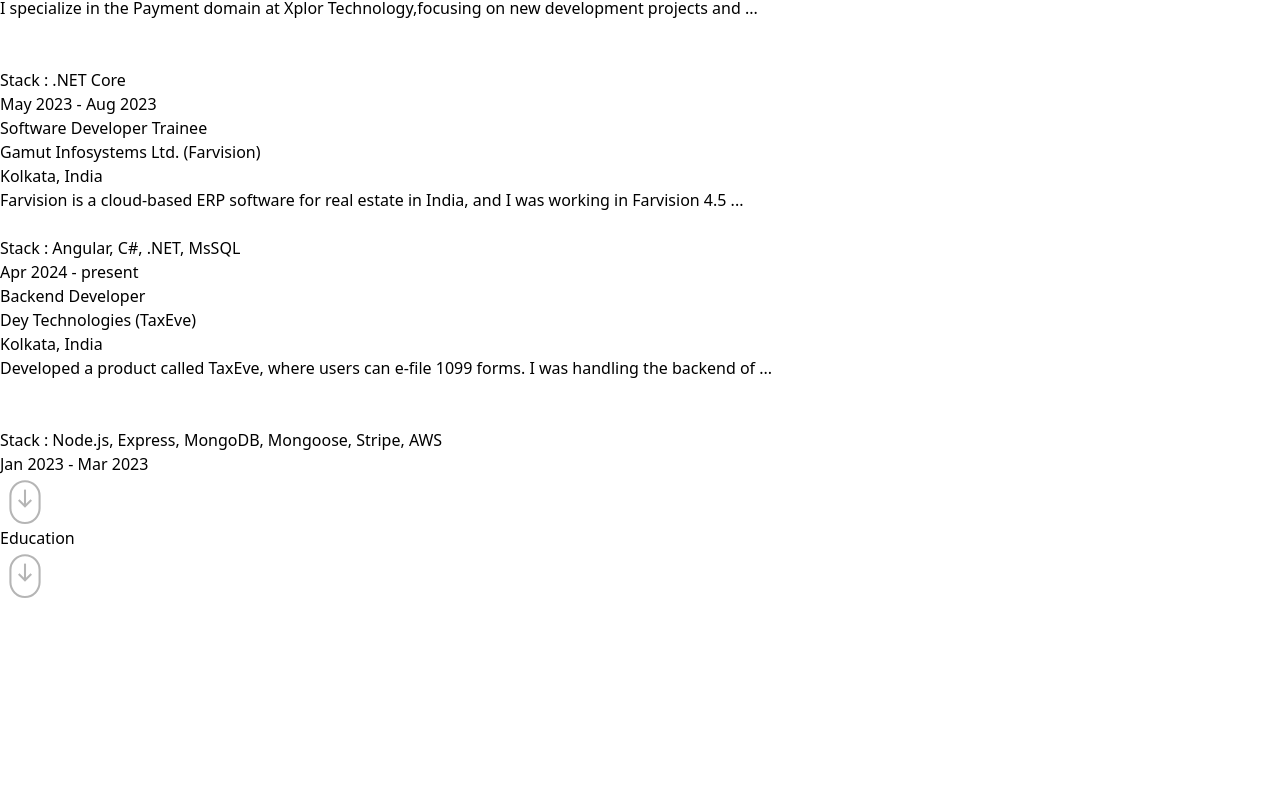
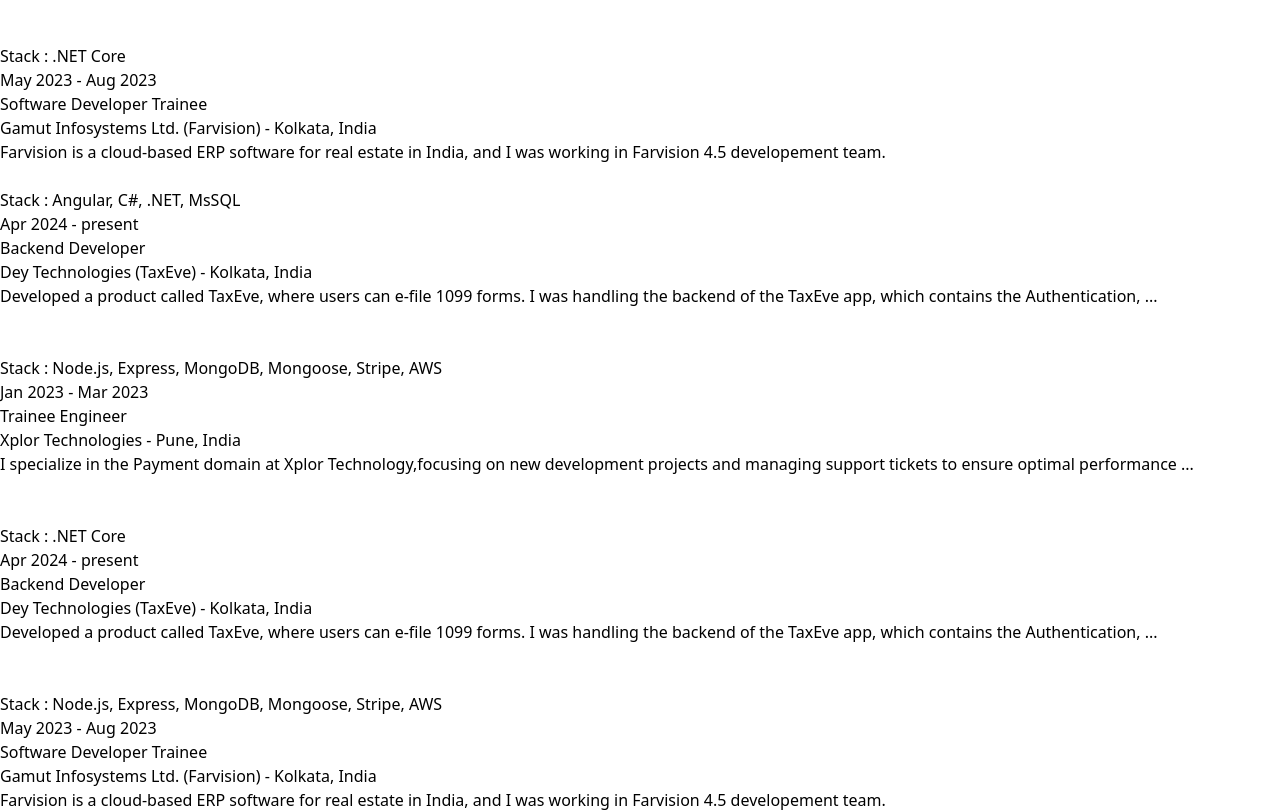
Before and after one commit to B3nzy/portfolio-next, a Next.js app: page /about in a window 1280 px wide. Shown: the part 512-1324 px from the top of the page. Before the commit the page ends 1113 px from the top, so only its background shows below. Built offline with nearby package versions, Linux system fonts and the light colour scheme.

Commit message:
Add styling to experience section.

```diff
--- a/src/app/about/page.jsx
+++ b/src/app/about/page.jsx
@@ -1,6 +1,6 @@
 "use client";
-import React from "react";
-import { animate, motion } from "framer-motion";
+import React, { useRef } from "react";
+import { animate, motion, stagger, useInView } from "framer-motion";
 import Link from "next/link";
 
 const skills = [
@@ -76,6 +76,18 @@
 ];
 
 export default function AboutPage() {
+  const skillRef = useRef();
+  const isSKillRefInView = useInView(skillRef);
+
+  const leftExperienceRef = useRef();
+  const isLeftExperienceRefInView = useInView(leftExperienceRef);
+
+  const rightExperienceRef = useRef();
+  const isRightExperienceRefInView = useInView(rightExperienceRef);
+
+  const mobileRightExperienceRef = useRef();
+  const isMobileRightExperienceRefInView = useInView(mobileRightExperienceRef);
+
   const jobDescriptionVariant = {
     initial: { x: "2vw", y: "0vh", opacity: 0 },
     animate: { x: "0vw", y: "0vh", opacity: 1 },
@@ -92,7 +104,7 @@
         {/* Text Container */}
         <div className="p-4 sm:p-8 md:p-12 lg:-20 xl:p-48 flex flex-col gap-24 md:gap-32 lg:gap-48 xl:gap-64">
           {/* Biography Container */}
-          <div className="flex flex-col gap-12 justify-center">
+          <div className="flex flex-col gap-32 justify-center">
             <h1 className="font-bold text-2xl md:text-3xl">Biography</h1>
             <p className="text-lg">
               I’m a Full-Stack Developer with a passion for building scalable,
@@ -140,8 +152,15 @@
             </motion.svg>
           </div>
           {/* Skills Contailer */}
-          <div className="flex flex-col gap-12 justify-center">
-            <h1 className="font-bold text-2xl md:text-3xl">Skills</h1>
+          <div className="flex flex-col gap-32 justify-center" ref={skillRef}>
+            <motion.h1
+              className="font-bold text-2xl md:text-3xl"
+              initial={{ x: "-300px" }}
+              animate={isSKillRefInView ? { x: 0 } : {}}
+              transition={{ delay: 0.2 }}
+            >
+              Skills
+            </motion.h1>
             <div className="flex flex-wrap gap-5">
               {skills.map((skill) => {
                 return (
@@ -194,34 +213,49 @@
             </motion.svg>
           </div>
           {/* Experience Container */}
-          <div className="flex flex-col gap-12 justify-center">
+          <div className="flex flex-col gap-32 justify-center">
             <h1 className="font-bold text-2xl md:text-3xl">Experience</h1>
             {/* Experience List */}
             <div className="">
               {/* Experience List Item */}
+              {/* For large screen */}
               <div className=" hidden lg:flex flex-row gap-5">
                 {/* Left */}
-                <div className="flex flex-col gap-10">
+                <div className="flex flex-col gap-10" ref={leftExperienceRef}>
                   {experiences.map((item, index) => {
                     if (index % 2 == 0) {
                       return (
-                        <div
+                        <motion.div
+                          initial={{ x: "-100px" }}
+                          animate={isLeftExperienceRefInView ? { x: 0 } : {}}
+                          transition={{
+                            delay: 0.4 * (index + 1),
+                          }}
                           key={index}
-                          className="flex flex-col gap-2 xl:h-[250px] lg:h-[300px] border bg-white rounded p-2 justify-center"
+                          className="flex flex-col gap-2 xl:h-[250px] lg:h-[300px] border bg-white rounded p-2 justify-center shadow-xl"
                         >
-                          <div className="">{item.title}</div>
-                          <div>{item.company}</div>
-                          <div>{item.location}</div>
+                          <div className="text-xl text-slate-800">
+                            {item.title}
+                          </div>
+                          <div className="italic mb-5 text-slate-600">
+                            {item.company} - {item.location}
+                          </div>
                           <motion.div
-                            className="cursor-pointer"
+                            className={
+                              item.description.length > 150
+                                ? "cursor-pointer "
+                                : ""
+                            }
                             initial="initial"
                             animate="initial"
-                            whileHover="animate"
+                            whileHover={
+                              item.description.length > 150 ? "animate" : ""
+                            }
                           >
-                            {item.description.length > 100
+                            {item.description.length > 150
                               ? item.description.substring(
                                   0,
-                                  item.description.lastIndexOf(" ", 100)
+                                  item.description.lastIndexOf(" ", 150)
                                 ) + " ..."
                               : item.description}
                             <motion.div
@@ -231,12 +265,15 @@
                               {item.description}
                             </motion.div>
                           </motion.div>
-                          <div>{item.techStack}</div>
-                        </div>
+                          <div className="italic">{item.techStack}</div>
+                        </motion.div>
                       );
                     } else {
                       return (
-                        <div className="flex justify-end xl:h-[250px] lg:h-[300px] italic">
+                        <div
+                          key={index}
+                          className="flex justify-end xl:h-[250px] lg:h-[300px] italic"
+                        >
                           {item.date}
                         </div>
                       );
@@ -251,34 +288,48 @@
                         key={index}
                         className="flex flex-col items-center gap-2"
                       >
-                        <div className="w-4 h-4 rounded-full bg-white ring-4 ring-red-700"></div>
-                        <div className="xl:h-[260px] lg:h-[310px] w-1 bg-orange-500"></div>
+                        <div className="w-4 h-4 rounded-full bg-white ring-4 ring-orange-500"></div>
+                        <div className="xl:h-[260px] lg:h-[310px] w-[2px] bg-black"></div>
                       </div>
                     );
                   })}
                 </div>
                 {/* Right */}
-                <div className="flex flex-col gap-10">
+                <div className="flex flex-col gap-10" ref={rightExperienceRef}>
                   {experiences.map((item, index) => {
                     if (index % 2 == 1) {
                       return (
-                        <div
+                        <motion.div
+                          initial={{ x: "100px" }}
+                          animate={isRightExperienceRefInView ? { x: 0 } : {}}
+                          transition={{
+                            delay: 0.4 * (index + 1),
+                          }}
                           key={index}
-                          className="flex flex-col gap-2 lg:h-[300px] xl:h-[250px] border bg-white rounded p-2 justify-center"
+                          className="flex flex-col gap-2 lg:h-[300px] xl:h-[250px] border bg-white rounded p-2 justify-center shadow-xl"
                         >
-                          <div className="">{item.title}</div>
-                          <div>{item.company}</div>
-                          <div>{item.location}</div>
+                          <div className="text-xl text-slate-800">
+                            {item.title}
+                          </div>
+                          <div className="italic mb-5 text-slate-600">
+                            {item.company} - {item.location}
+                          </div>
                           <motion.div
-                            className="cursor-pointer"
+                            className={
+                              item.description.length > 150
+                                ? "cursor-pointer "
+                                : ""
+                            }
                             initial="initial"
                             animate="initial"
-                            whileHover="animate"
+                            whileHover={
+                              item.description.length > 150 ? "animate" : ""
+                            }
                           >
-                            {item.description.length > 100
+                            {item.description.length > 150
                               ? item.description.substring(
                                   0,
-                                  item.description.lastIndexOf(" ", 100)
+                                  item.description.lastIndexOf(" ", 150)
                                 ) + " ..."
                               : item.description}
                             <motion.div
@@ -288,16 +339,92 @@
                               {item.description}
                             </motion.div>
                           </motion.div>
-                          <div>{item.techStack}</div>
-                        </div>
+                          <div className="italic">{item.techStack}</div>
+                        </motion.div>
                       );
                     } else {
                       return (
-                        <div className="flex justify-start lg:h-[300px] xl:h-[250px] italic">
+                        <div
+                          key={index}
+                          className="flex justify-start lg:h-[300px] xl:h-[250px] italic"
+                        >
                           {item.date}
                         </div>
                       );
                     }
+                  })}
+                </div>
+              </div>
+
+              {/* For Small Screen */}
+              <div className="flex lg:hidden flex-row gap-4">
+                {/* Left */}
+                <div className="flex flex-col gap-2">
+                  {experiences.map((item, index) => {
+                    return (
+                      <div
+                        key={index}
+                        className="flex flex-col items-center gap-2"
+                      >
+                        <div className="w-4 h-4 rounded-full bg-white ring-4 ring-orange-500"></div>
+                        <div className="h-[360px] w-[2px] bg-black"></div>
+                      </div>
+                    );
+                  })}
+                </div>
+                {/* Right */}
+                <div
+                  className="flex flex-col gap-10"
+                  ref={mobileRightExperienceRef}
+                >
+                  {experiences.map((item, index) => {
+                    return (
+                      <motion.div
+                        initial={{ opacity: 0 }}
+                        animate={
+                          isMobileRightExperienceRefInView ? { opacity: 1 } : {}
+                        }
+                        transition={{
+                          delay: 0.4 * (index + 1),
+                        }}
+                        key={index}
+                        className="flex flex-col gap-2 h-[350px]  border bg-white rounded p-2 justify-center shadow-xl"
+                      >
+                        <div className="text-xl text-slate-800">
+                          {item.title}
+                        </div>
+                        <div className="italic mb-5 text-slate-600">
+                          {item.company} - {item.location}
+                        </div>
+                        <motion.div
+                          className={
+                            item.description.length > 150
+                              ? "cursor-pointer "
+                              : ""
+                          }
+                          initial="initial"
+                          animate="initial"
+                          whileTap={
+                            item.description.length > 150 ? "animate" : ""
+                          }
+                        >
+                          {item.description.length > 150
+                            ? item.description.substring(
+                                0,
+                                item.description.lastIndexOf(" ", 150)
+                              ) + " ..."
+                            : item.description}
+                          <motion.div
+                            className="z-20 absolute p-2 font-mono font-light italic  w-[350px] md:w-[400px] bg-gradient-to-b from-blue-50 to-orange-50 shadow-2xl"
+                            variants={jobDescriptionVariant}
+                          >
+                            {item.description}
+                          </motion.div>
+                        </motion.div>
+                        <div className="italic mb-2">{item.techStack}</div>
+                        <div className="italic text-slate-600">{item.date}</div>
+                      </motion.div>
+                    );
                   })}
                 </div>
               </div>
@@ -338,7 +465,7 @@
             </motion.svg>
           </div>
           {/* Education Container */}
-          <div className="flex flex-col gap-12 justify-center ">
+          <div className="flex flex-col gap-32 justify-center ">
             <h1 className="font-bold text-2xl md:text-3xl">Education</h1>
 
             {/* Scroll SVG */}
```
